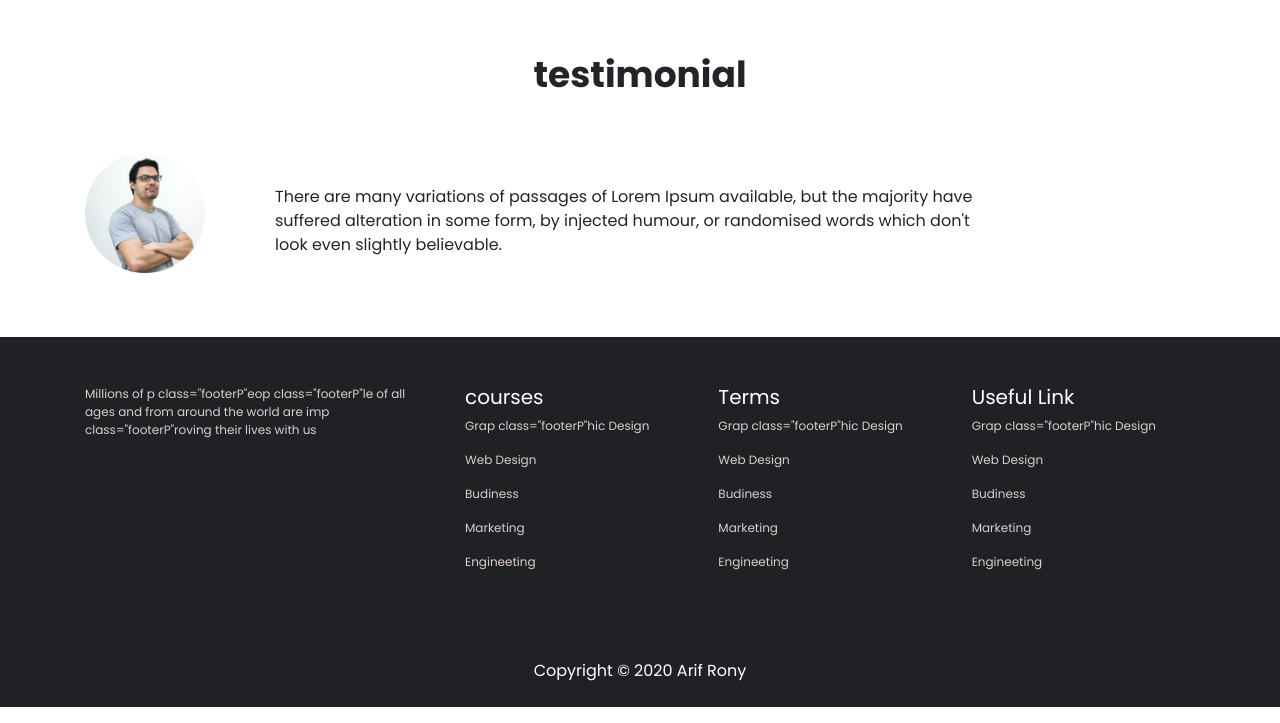
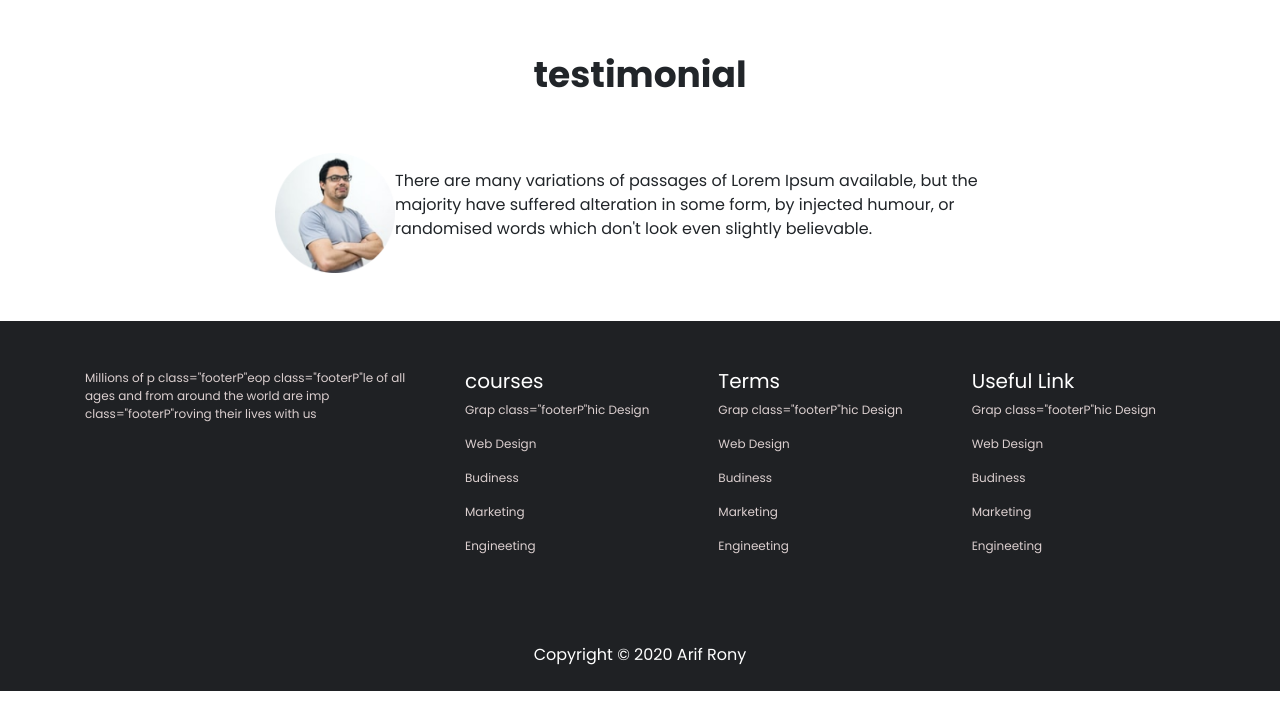
Before and after one commit to engrArifRony/E-school-learning, a plain HTML site: page index.html in a window 1280 px wide. Shown: the part 1537-2260 px from the top of the page. Drawn offline with nearby package versions, Linux system fonts and the light colour scheme.

Commit message:
how can i solv this

```diff
--- a/index.html
+++ b/index.html
@@ -211,14 +211,15 @@
                    </h1>
                  </div>
                  <div class="container mb-5">
-                  <div class="row testimonial-img d-flex justify-content-center align-items-center ">
-                    <div class="col-md-2 ">
-                      <img src="photos/man.png" alt="man">
-                      <p>
-                    </div>
+                  <div class="row">
+                    <div class="col-md-2"></div>
                     <div class="col-md-8">
                      <div class="testimonial-img d-flex justify-content-center align-items-center">
+                       <div>
+                        <img src="photos/man.png" alt="man">
+                       </div>
 
+                       <p>
                         There are many variations of passages of Lorem Ipsum available, but the majority have suffered alteration in some form, by injected humour, or randomised words which don't look even slightly believable.</p>
                      </div>
                     </div>
```
